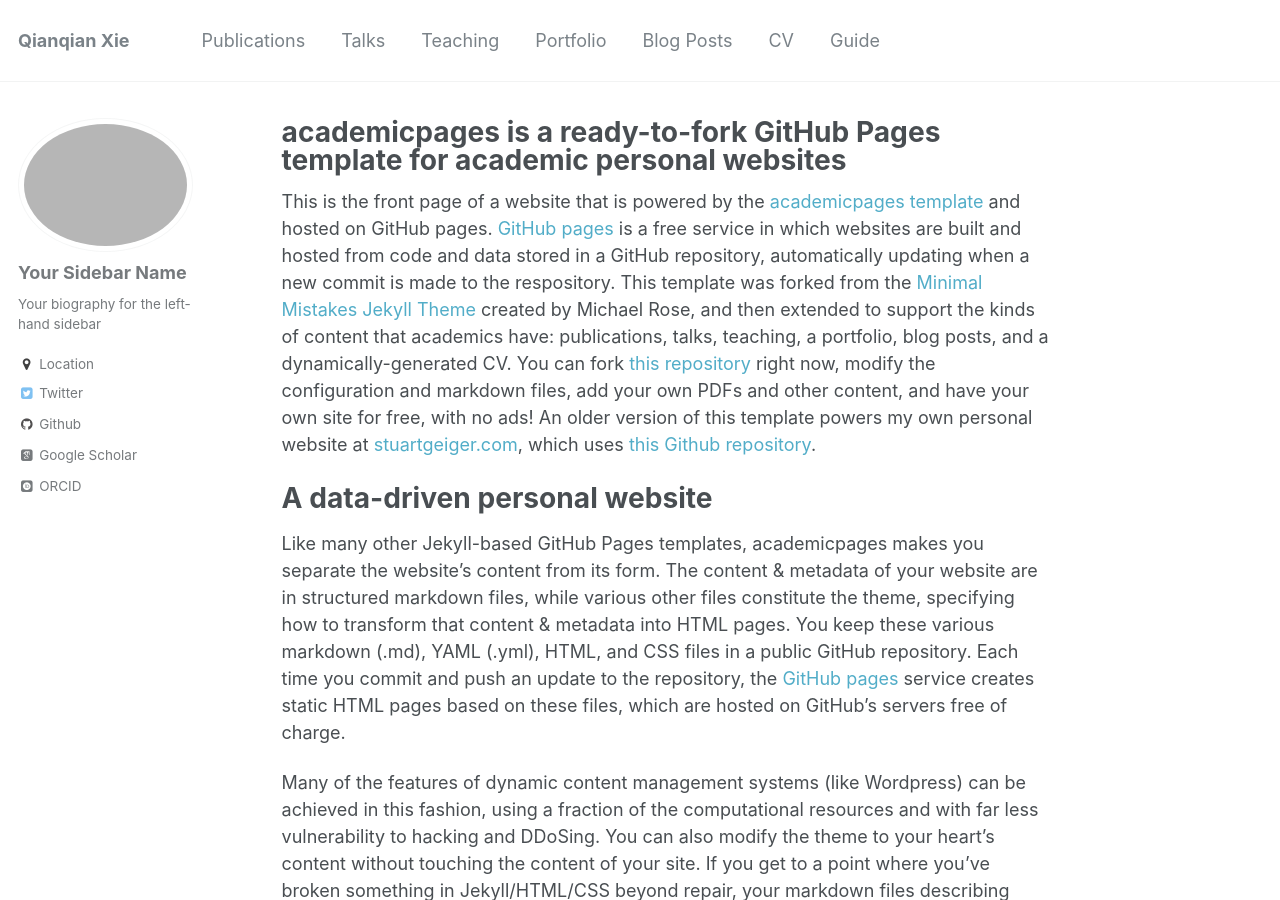
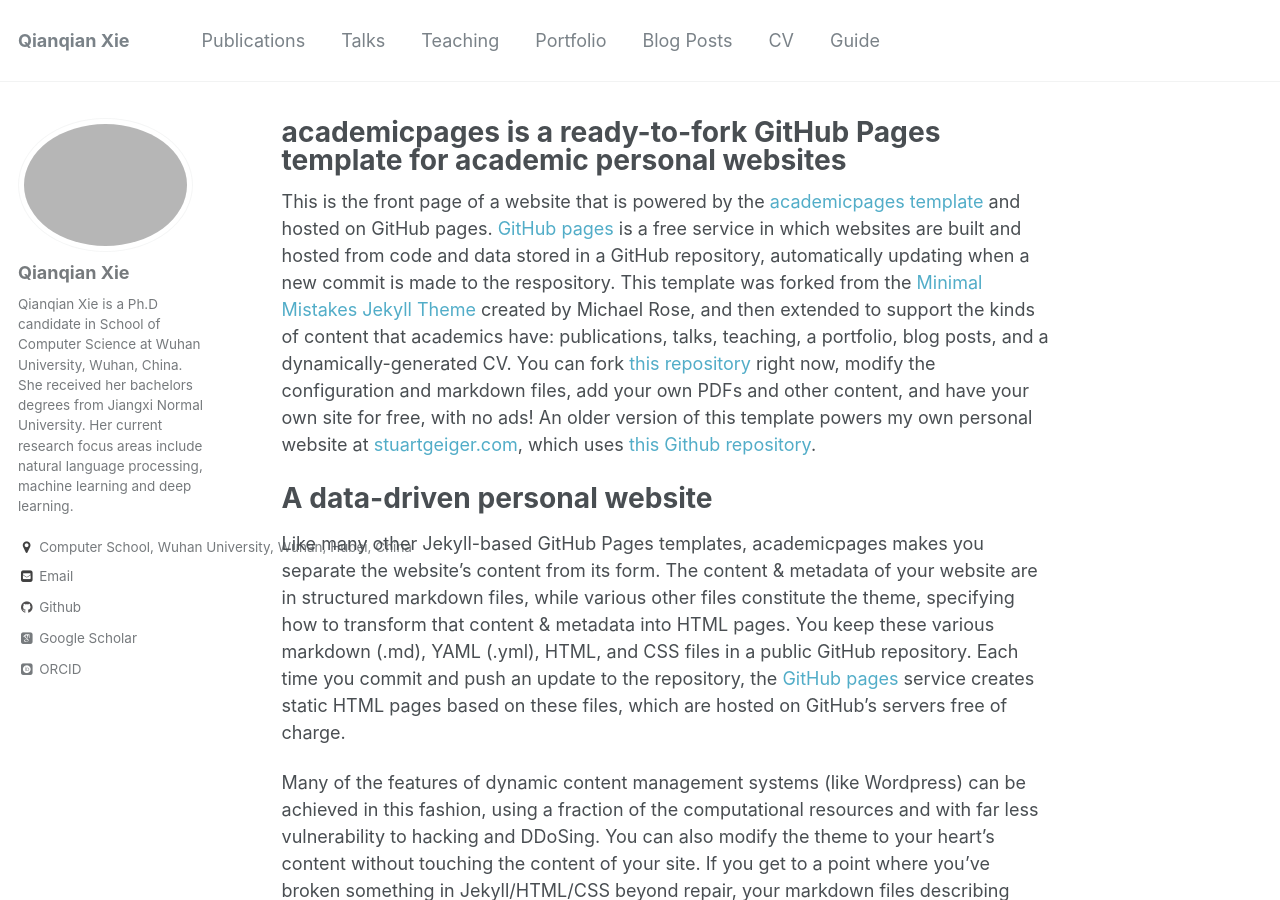
Before and after one commit to avariace/avariace.github.io, a Jekyll site: the page built from _pages/about.md, in a window 1280 px wide and 900 px high. Built offline with Jekyll 4.4.1, drawn with Linux system fonts in a browser that asks for light colours; some web fonts are replaced.

Commit message:
修改简介和招牌

```diff
--- a/_config.yml
+++ b/_config.yml
@@ -11,11 +11,11 @@ title                    : "Qianqian Xie"
 title_separator          : "-"
 name                     : &name "Qianqian Xie"
 description              : &description "personal description"
-url                      : https://academicpages.github.io # the base hostname & protocol for your site e.g. "https://mmistakes.github.io"
+url                      : https://xashely.github.io # the base hostname & protocol for your site e.g. "https://mmistakes.github.io"
 baseurl                  : "" # the subpath of your site, e.g. "/blog"
-repository               : "academicpages/academicpages.github.io"
+repository               : "xashely/xashely.github.io"
 teaser                   :  # filename of teaser fallback teaser image placed in /images/, .e.g. "500x300.png"
-breadcrumbs              : false # true, false (default)
+breadcrumbs              : true # true, false (default)
 words_per_minute         : 160
 future                   : true
 read_more                : "disabled" # if enabled, adds "Read more" links to excerpts
@@ -79,13 +79,13 @@ analytics:
 
 # Site Author
 author:
-  name             : "Your Sidebar Name"
+  name             : "Qianqian Xie"
   avatar           : "profile.png"
-  bio              : "Your biography for the left-hand sidebar"
-  location         : "Location"
+  bio              : "Qianqian Xie is a Ph.D candidate in School of Computer Science at Wuhan University, Wuhan, China. She received her bachelors degrees from Jiangxi Normal University. Her current research focus areas include natural language processing, machine learning and deep learning."
+  location         : "Computer School, Wuhan University, Wuhan, Hubei, China"
   employer         :
-  googlescholar    : "http://yourfullgooglescholarurl.com"
-  email            :
+  googlescholar    : "https://scholar.google.com/citations?user=UYW7X_0AAAAJ&hl=en"
+  email            : "xieq@whu.edu.cn"
   uri              :
   bitbucket        :
   codepen          :
@@ -93,7 +93,7 @@ author:
   flickr           :
   facebook         :
   foursquare       :
-  github           : "academicpages"
+  github           : "xashely"
   google_plus      :
   keybase          :
   instagram        :
@@ -105,7 +105,6 @@ author:
   stackoverflow    : # http://stackoverflow.com/users/123456/username
   steam            :
   tumblr           :
-  twitter          : "replacethistwitterhandle"
   vine             :
   weibo            :
   xing             :
```
Also changed, not shown: 1 other file.
